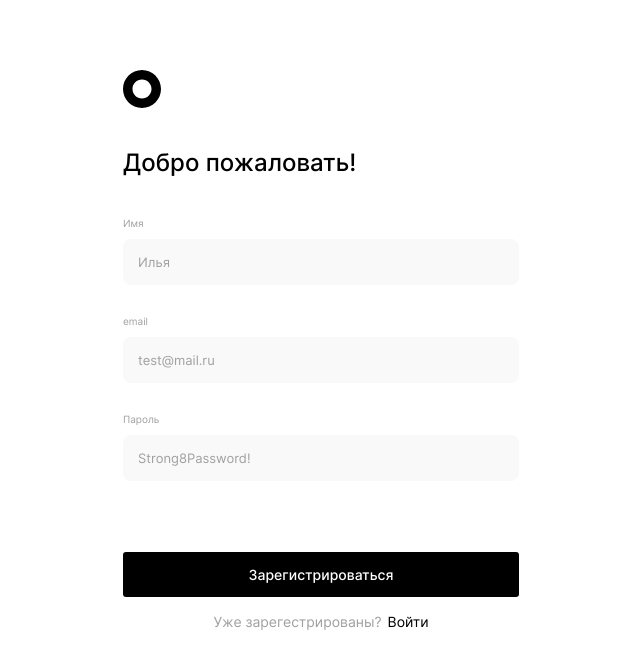
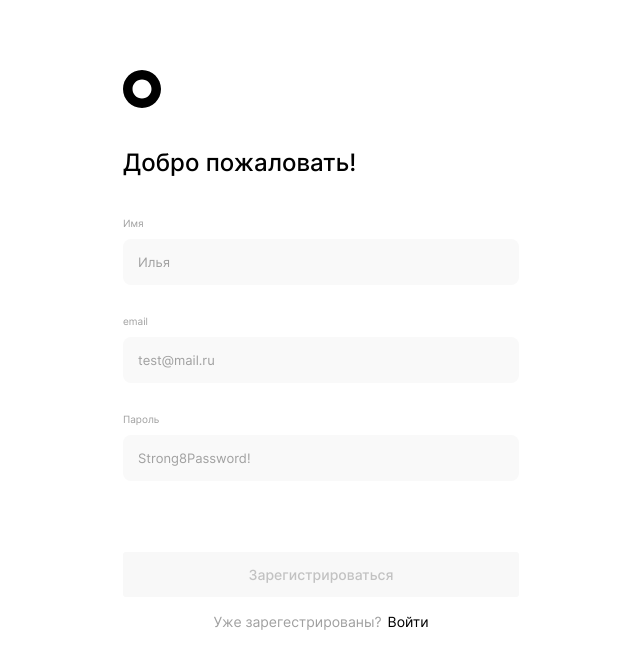
Before and after one commit to FulgrimPhoenix/movies-explorer-frontend, a React (Create React App) app: page /signup in a window 1280 px wide. Shown: the top 668 px of the page, without its empty margins (319-959 px from the left). Built offline with nearby package versions, Linux system fonts and the light colour scheme.

Commit message:
feat: закончить валидационный хук

```diff
--- a/src/components/LogRegForm/LogRegForm.css
+++ b/src/components/LogRegForm/LogRegForm.css
@@ -48,6 +48,20 @@
   cursor: pointer;
 }
 
+.log-reg-form__button:disabled{
+  background-color: #f8f8f8;
+  color: #c2c2c2;
+  cursor: default;
+  opacity: 1;
+}
+
+.log-reg-form__button:disabled+.log-reg-form__button:hover{
+  background-color: #f8f8f8;
+  color: #c2c2c2;
+  cursor: default;
+  opacity: 1;
+}
+
 .log-reg-form__button:hover {
   opacity: 0.8;
 }
--- a/src/components/LogRegForm/LogRegForm.js
+++ b/src/components/LogRegForm/LogRegForm.js
@@ -1,9 +1,20 @@
-import { Link } from "react-router-dom";
+import { Link, useNavigate } from "react-router-dom";
 import "./LogRegForm.css";
 
-export function LogRegForm({ children, formData }) {
+export function LogRegForm({ children, formData, isButtonActive, redirectLink }) {
+  const navigate =useNavigate();
+
+  function onClick(e){
+    e.preventDefault();
+    console.log('меня нажали');
+
+  }
+  function onSubmit(e){
+    e.preventDefault();
+    navigate(redirectLink, { replace: true });
+  }
   return (
-    <form className="log-reg-form" noValidate>
+    <form onSubmit={onSubmit} className="log-reg-form" noValidate>
       <Link className="log-reg-form__logo" to="/">
         <picture>
           <img src={formData.logo} alt="Логотип" />
@@ -11,7 +22,13 @@ export function LogRegForm({ children, formData }) {
       </Link>
       <h1 className="log-reg-form__title">{formData.title}</h1>
       {children}
-      <button className="log-reg-form__button">{formData.buttonText}</button>
+      {isButtonActive ? (
+        <button className="log-reg-form__button" onClick={onClick}>{formData.buttonText}</button>
+      ) : (
+        <button className="log-reg-form__button" onClick={onClick} disabled>
+          {formData.buttonText}
+        </button>
+      )}
     </form>
   );
 }
--- a/src/components/LogRegInput/LogRegInput.js
+++ b/src/components/LogRegInput/LogRegInput.js
@@ -1,6 +1,6 @@
 import React, { useEffect } from "react";
 import "./LogRegInput.css";
-import { useValidation } from "../../hooks/useValidation";
+import { UseValidation } from "../../hooks/UseValidation";
 
 export function LogRegInput({
   title,
@@ -13,15 +13,22 @@ export function LogRegInput({
   placeholder,
   validateForm,
   regax,
-  advancedValidation
+  advancedValidation,
 }) {
-
-  const {validationResult, onChangee, setValidationValues} = useValidation({initialValue: { "isValid": false, "error": "" }, regax: regax,advancedValidation: advancedValidation});
+  const { validationResult, onChangee, isValid, setIsValid } = UseValidation({
+    initialValue: { isValid: false, error: "" },
+    regax: regax,
+    advancedValidation: advancedValidation,
+  });
 
   useEffect(() => {
-    console.log(validationResult);
-    validateForm(name, validationResult.isValid)
-  }, [value])
+    validateForm(name, isValid);
+  }, [isValid]);
+
+  function onInputChange(e) {
+    onChange(e);
+    onChangee(e);
+  }
 
   return (
     <div className="log-reg-input">
@@ -29,13 +36,14 @@ export function LogRegInput({
       <input
         name={name}
         className="log-reg-input__input"
-        onChange={onChange}
-        onInput={(e) => onChangee(e)}
-        value={value||""}
+        onChange={(e) => onInputChange(e)}
+        // onInput={(e) => onInputChange(e)}
+        value={value || ""}
         type={inputType}
         minLength={minLength}
         maxLength={maxLength}
         placeholder={placeholder}
+        autoComplete="new-password"
       />
       <span
         className={`log-reg-input__error-message ${
--- a/src/components/Login/Login.js
+++ b/src/components/Login/Login.js
@@ -4,16 +4,34 @@ import { projectConstants } from "../../utils/constants";
 import { LogRegForm } from "../LogRegForm/LogRegForm";
 import { LogRegInput } from "../LogRegInput/LogRegInput";
 import "./Login.css";
-import { useEffect } from "react";
+import { useEffect, useState } from "react";
 
 export function Login({ loginFormData }) {
   const { values, onChange, setValues } = useForm({});
+  const [isValid, setIsValid] = useState({ "email": false, "password": false });
+  const [isButtonActive, setIsButtonActive] = useState(false);
 
-  useEffect(() => setValues({}), []);
+  useEffect(() => {
+    setValues({});
+    setIsValid({ "email": false, "password": false });
+    setIsButtonActive(false)
+  }, []);
+
+  useEffect(() => {
+    if(Object.values(isValid).every(item => item)){
+      setIsButtonActive(true)
+    }else{
+      setIsButtonActive(false);
+    }
+  }, [isValid])
+
+  function validateForm(name, value){
+    setIsValid({...isValid, [name]: value})
+  }
 
   return (
     <main className="login">
-      <LogRegForm formData={projectConstants.loginFormData}>
+      <LogRegForm formData={projectConstants.loginFormData} isButtonActive={isButtonActive} redirectLink={'/movies'}>
         <LogRegInput
           name="email"
           value={values["email"]}
@@ -22,8 +40,11 @@ export function Login({ loginFormData }) {
           inputType="email"
           minLength={10}
           maxLength={30}
+          validateForm={validateForm}
           placeholder={"test@mail.ru"}
-          regax={/^(([^<>()[\]\\.,;:\s@"]+(\.[^<>()[\]\\.,;:\s@"]+)*)|.(".+"))@((\[[0-9]{1,3}\.[0-9]{1,3}\.[0-9]{1,3}\.[0-9]{1,3}\])|(([a-zA-Z\-0-9]+\.)+[a-zA-Z]{2,}))$/i}
+          regax={
+            /^(([^<>()[\]\\.,;:\s@"]+(\.[^<>()[\]\\.,;:\s@"]+)*)|.(".+"))@((\[[0-9]{1,3}\.[0-9]{1,3}\.[0-9]{1,3}\.[0-9]{1,3}\])|(([a-zA-Z\-0-9]+\.)+[a-zA-Z]{2,}))$/i
+          }
           advancedValidation={true}
         />
         <LogRegInput
@@ -34,6 +55,7 @@ export function Login({ loginFormData }) {
           inputType="password"
           minLength={8}
           maxLength={16}
+          validateForm={validateForm}
           placeholder={"Strong8Password!"}
           regax={null}
           advancedValidation={false}
--- a/src/components/Portfolio/Portfolio.js
+++ b/src/components/Portfolio/Portfolio.js
@@ -7,9 +7,8 @@ export function Portfolio({ portfolioData }) {
       <ul className="portfolio__list">
         {portfolioData.projects.map((project) => {
           return (
-            <li className="portfolio__list-item">
+            <li key={project.title} className="portfolio__list-item">
               <a
-                key={project.title}
                 href={project.link}
                 target="blank"
                 rel="noreferrer"
--- a/src/components/Profile/Profile.js
+++ b/src/components/Profile/Profile.js
@@ -2,6 +2,7 @@ import { useContext, useEffect, useState } from "react";
 import { useForm } from "../../hooks/useForm";
 import "./Profile.css";
 import { CurrentUserContext } from "../../context/CurrentUserContext";
+import { UseValidation } from "../../hooks/UseValidation";
 
 export function Profile({ profileData, logOut }) {
   const { profileName, profileEmail } = useContext(CurrentUserContext);
@@ -9,6 +10,14 @@ export function Profile({ profileData, logOut }) {
   const [isEditMode, setMode] = useState(false);
 
   useEffect(() => setValues({name: profileName, email: profileEmail}), []);
+
+  function checkInput(e, regax, advancedValidation){
+    const { validationResult, onChangee, isValid } = UseValidation({
+      initialValue: { isValid: false, error: "" },
+      regax: regax,
+      advancedValidation: advancedValidation,
+    })
+  }
 
   function handleModeSubmit(field) {
     setMode(!isEditMode);
--- a/src/components/Register/Register.js
+++ b/src/components/Register/Register.js
@@ -5,25 +5,35 @@ import { projectConstants } from "../../utils/constants";
 import "./Register.css";
 import { useForm } from "../../hooks/useForm";
 import { useEffect, useState } from "react";
-import { useValidation } from "../../hooks/useValidation";
+import { useUrlPathName } from "../../hooks/useUrlPathName";
 
 export function Register({ registerFormData }) {
   const { values, onChange, setValues } = useForm([]);
-  const [ isValid, setIsValid ] = useState({});
+  const [ isValid, setIsValid ] = useState({"name":false, "email": false, "password": false });
+  const [isButtonActive, setIsButtonActive] = useState(false);
+  const currentPath = useUrlPathName()
 
   useEffect(() => {
     setValues({});
-    setIsValid({})
+    setIsValid({"name":false, "email": false, "password": false });
+    setIsButtonActive(false)
   }, []);
+
+  useEffect(() => {
+    if(Object.values(isValid).every(item => item)){
+      setIsButtonActive(true)
+    }else{
+      setIsButtonActive(false);
+    }
+  }, [isValid, currentPath])
 
   function validateForm(name, value){
     setIsValid({...isValid, [name]: value})
-    console.log(isValid);
   }
 
   return (
     <main className="register">
-      <LogRegForm formData={projectConstants.registerFormData}>
+      <LogRegForm formData={projectConstants.registerFormData} isButtonActive={isButtonActive} redirectLink={'/movies'}>
         <LogRegInput
           name="name"
           value={values["name"]}
--- a/src/hooks/useValidation.js
+++ b/src/hooks/useValidation.js
@@ -1,24 +1,21 @@
 /* eslint-disable default-case */
 import { useEffect, useState } from "react";
 
-export const useValidation = ({initialValue, regax, advancedValidation}) => {
-  const [validationValues, setValidationValues] = useState({});
+export const UseValidation = ({ initialValue, regax, advancedValidation }) => {
   const [isValid, setIsValid] = useState(false);
   const [errorMessage, setErrorMessage] = useState("");
   const [validationResult, setValidationResult] = useState(initialValue);
 
   useEffect(() => {
-    setValidationResult({ "isValid": isValid, "errorMessage": errorMessage })
-      ;
+
   }, [isValid, errorMessage]);
-// Redesign the logic for email validation and develop a new regExp for email
-  function inputAdvancedValidation(e){
+  // Redesign the logic for email validation and develop a new regExp for email
+  function inputAdvancedValidation(e) {
     const inputValue = e.target.value;
-    if (e.target.name === 'email'){
-      return String(inputValue)
-      .match(regax) ? true : false
+    if (e.target.name === "email") {
+      return String(inputValue).match(regax) ? true : false;
     } else {
-      return !regax.test(String(inputValue))
+      return !regax.test(String(inputValue));
     }
   }
 
@@ -26,19 +23,31 @@ export const useValidation = ({initialValue, regax, advancedValidation}) => {
     validationResult,
     onChangee: (e) => {
       if (e.target.validity.valid) {
-        if (!advancedValidation || inputAdvancedValidation(e))
-          {
-            setIsValid(true);
-            setErrorMessage("");
+        if (!advancedValidation || inputAdvancedValidation(e)) {
+          setIsValid(true);
+          setErrorMessage("");
+          setValidationResult({ isValid: true, errorMessage: "" });
+          return
         } else {
           setIsValid(false);
           setErrorMessage("Поле заполнено не верно");
+          setValidationResult({
+            isValid: false,
+            errorMessage: "Поле заполнено не верно",
+          });
+          return
         }
       } else {
         setIsValid(e.target.validity.valid);
         setErrorMessage(e.target.validationMessage);
+        setValidationResult({
+          isValid: e.target.validity.valid,
+          errorMessage: e.target.validationMessage,
+        });
+        return
       }
     },
-    setValidationValues,
+    isValid,
+    setIsValid
   };
 };
```
